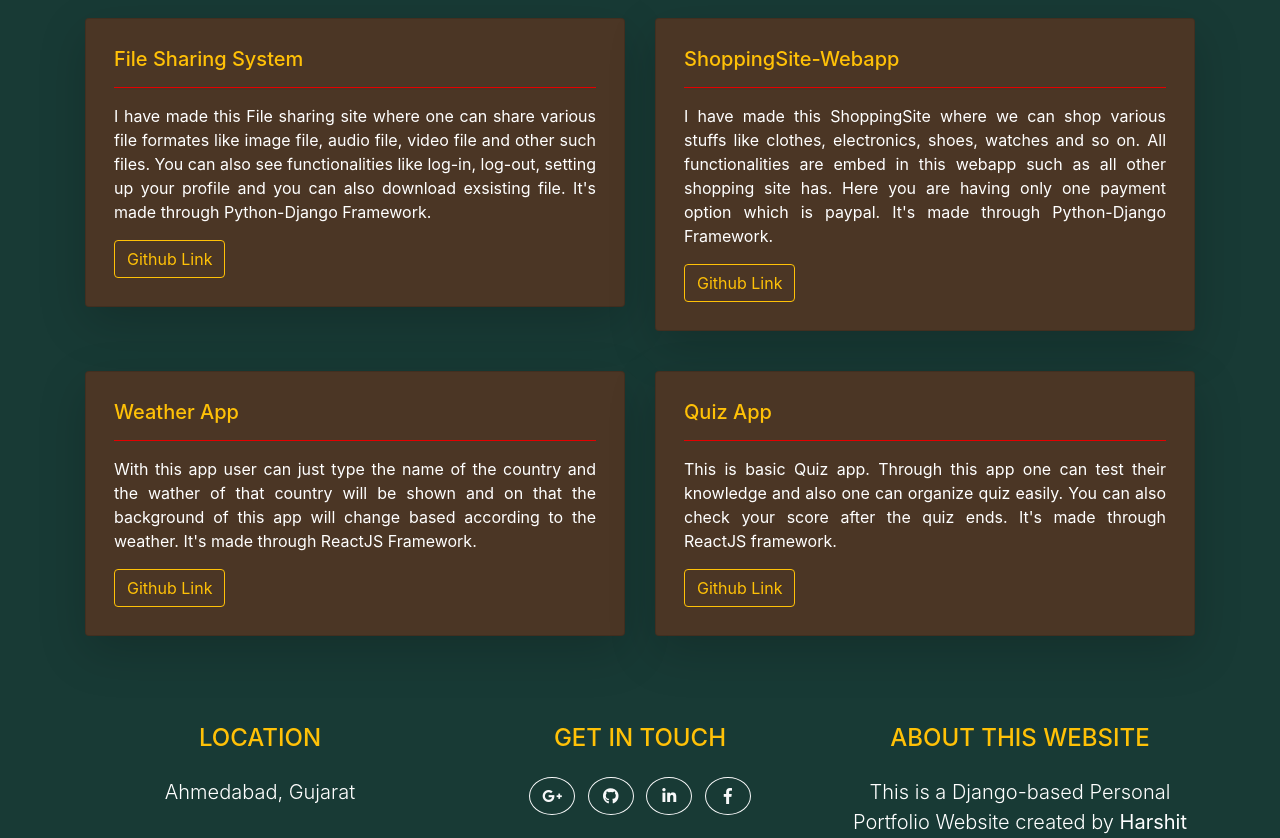
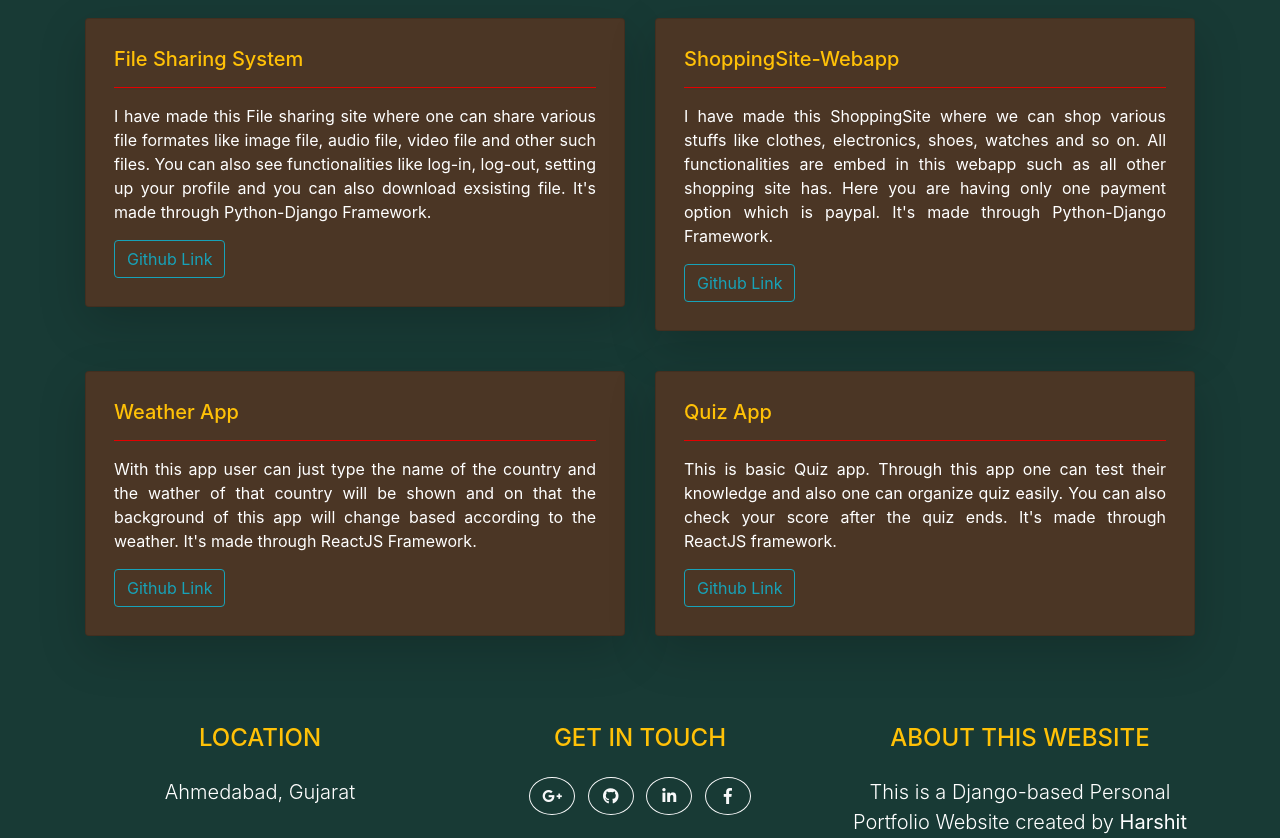
Before and after one commit to Harshit2255/My-Portfolio, a Django app: page / in a window 1280 px wide. Shown: the part 1956-2794 px from the top of the page. Run offline with Django 3.2, Linux system fonts and the light colour scheme; some libraries are stand-ins or nearby versions.

Commit message:
few changes

```diff
--- a/mypf/templates/mypf/portfolio.html
+++ b/mypf/templates/mypf/portfolio.html
@@ -154,7 +154,7 @@
 					<p class="card-text better">I have made this File sharing site where one can share various file formates like image file, audio file, video file
 					   and other such files. You can also see functionalities like log-in, log-out, setting up your profile and you can also download exsisting file.
 					   It's made through Python-Django Framework.</p>
-					<a href="https://github.com/Harshit2255/File-Sharing-System" class="btn btn-outline-warning">Github Link</a>
+					<a href="https://github.com/Harshit2255/File-Sharing-System" class="btn btn btn-outline-info">Github Link</a>
 				  </div>
 				</div>
 			  </div>
@@ -166,7 +166,7 @@
 					<p class="card-text better">I have made this ShoppingSite where we can shop various stuffs like clothes, electronics,
 					   shoes, watches and so on. All functionalities are embed in this webapp such as all other shopping
 					   site has. Here you are having only one payment option which is paypal. It's made through Python-Django Framework.</p>
-					<a href="https://github.com/Harshit2255/ShoppingSite-WebApp" class="btn btn-outline-warning">Github Link</a>
+					<a href="https://github.com/Harshit2255/ShoppingSite-WebApp" class="btn btn btn-outline-info">Github Link</a>
 				  </div>
 				</div>
 			  </div>
@@ -180,7 +180,7 @@
 					<hr size="30" color="red" noshade>
 					<p class="card-text better">With this app user can just type the name of the country and the
 					wather of that country will be shown and on that the background of this app will change based according to the weather. It's made through ReactJS Framework.</p>
-					<a href="https://github.com/Harshit2255/Weather-App" class="btn btn-outline-warning">Github Link</a>
+					<a href="https://github.com/Harshit2255/Weather-App" class="btn btn btn-outline-info">Github Link</a>
 				  </div>
 				</div>
 			  </div>
@@ -191,7 +191,7 @@
 					<hr size="30" color="red" noshade>
 					<p class="card-text better">This is basic Quiz app. Through this app one can test their knowledge and also one can organize quiz easily.
 					You can also check your score after the quiz ends. It's made through ReactJS framework.</p>
-					<a href="https://github.com/Harshit2255/Quiz-App" class="btn btn-outline-warning">Github Link</a>
+					<a href="https://github.com/Harshit2255/Quiz-App" class="btn btn-outline-info">Github Link</a>
 				  </div>
 				</div>
 			  </div>
```
